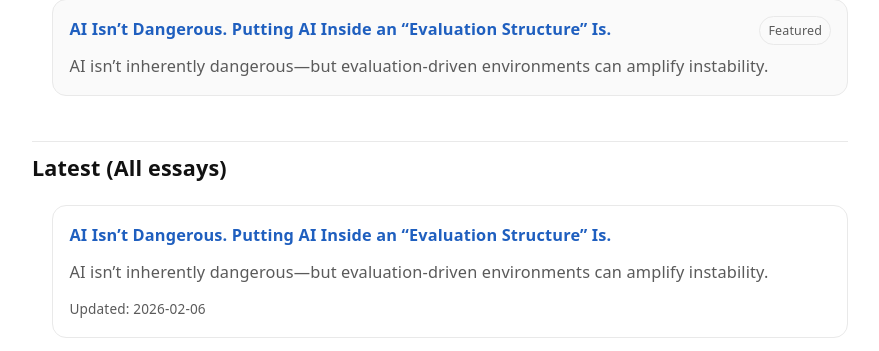
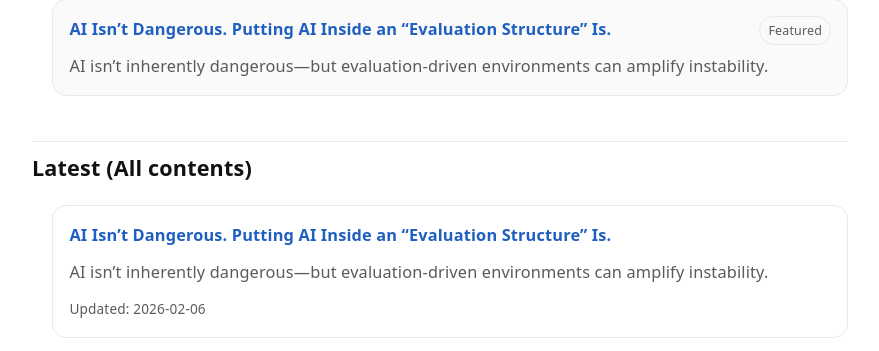
Before and after one commit to cloversx/clover-site-en, a Jekyll site: the page built from 0/index.md, in a window 1280 px wide. Shown: the part 268-619 px from the top of the page, without its empty margins (200-1079 px from the left). Built offline with Jekyll 4.4.1, drawn with Linux system fonts in a browser that asks for light colours.

Commit message:
Update index.md

```diff
--- a/0/index.md
+++ b/0/index.md
@@ -22,7 +22,7 @@ Liquid の “空白トリムが効きすぎて、見出し ## ... と <ul> が
 {% comment %}<hr class="section-divider" />{% endcomment %}
 {%- endif -%}
 
-## Latest (All essays)
+## Latest (All contents)
 
 {% comment %}
 include は トリム無し
```
